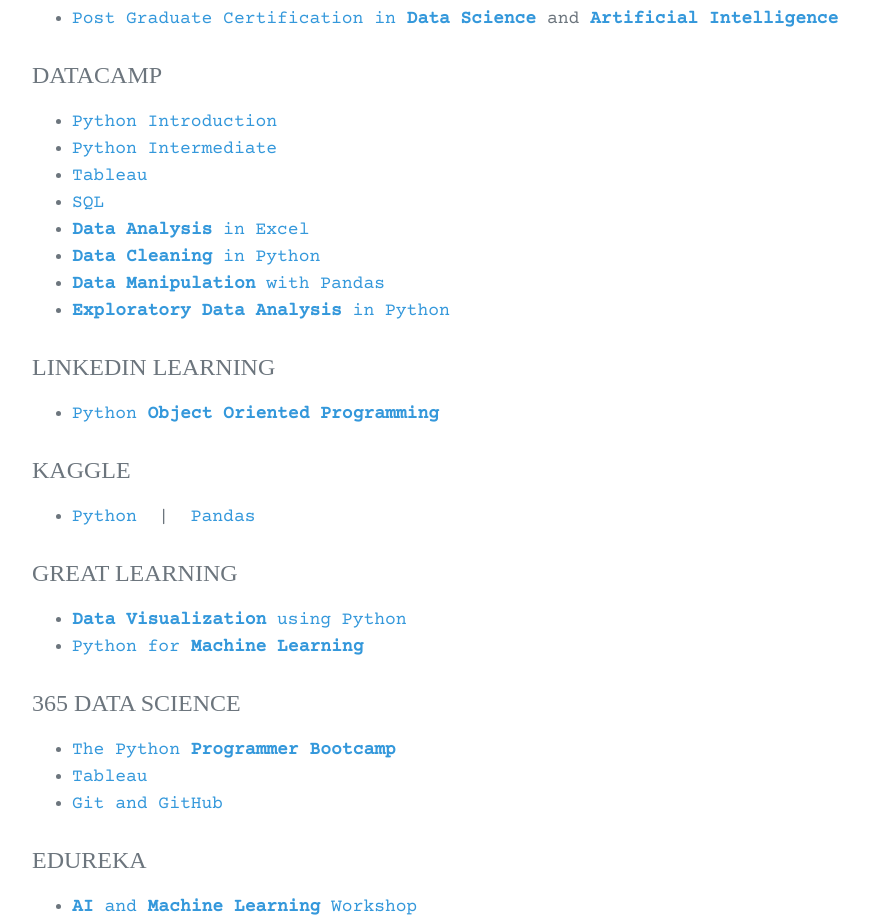
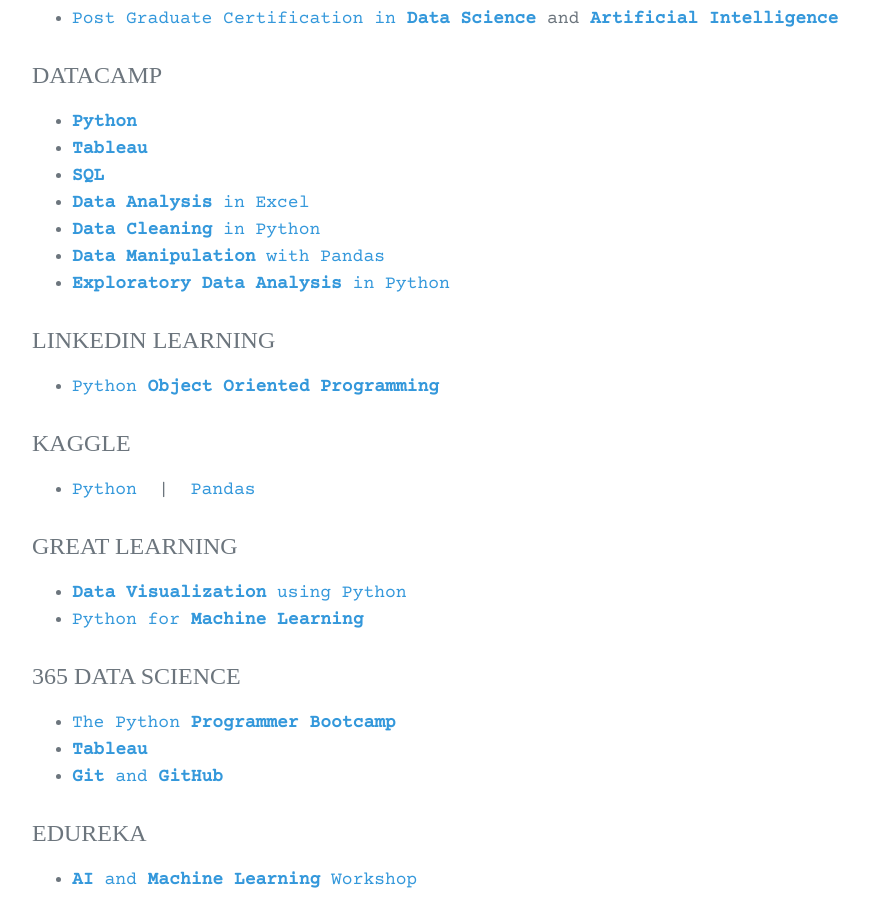
Before and after one commit to iamkirankumaryadav/Resume, a plain HTML site: page index.html in a window 1280 px wide. Shown: the part 5180-6104 px from the top of the page, without its empty margins (288-1157 px from the left). Drawn offline with Linux system fonts and the light colour scheme; a web font is replaced by a local one.

Commit message:
Update index.html

```diff
--- a/index.html
+++ b/index.html
@@ -301,16 +301,13 @@
                 <div class="subheading mb-3">DataCamp</div>
                 <ul class="fa-ol mb-0" style="font-size: large;">
                     <li>
-                        <a href="pdf/IntroPython.pdf" target="_blank" style="text-decoration: none">Python Introduction</a>
+                        <a href="pdf/Python.pdf" target="_blank" style="text-decoration: none"><strong>Python</strong></a>
                     </li>
                     <li>
-                        <a href="pdf/Python.pdf" target="_blank" style="text-decoration: none">Python Intermediate</a>
+                        <a href="pdf/IntroTableau.pdf" target="_blank" style="text-decoration: none"><strong>Tableau</strong></a>
                     </li>
                     <li>
-                        <a href="pdf/IntroTableau.pdf" target="_blank" style="text-decoration: none">Tableau</a>
-                    </li>
-                    <li>
-                        <a href="pdf/IntroSQL.pdf" target="_blank" style="text-decoration: none">SQL</a>
+                        <a href="pdf/IntroSQL.pdf" target="_blank" style="text-decoration: none"><strong>SQL</strong></a>
                     </li>
                     <li>
                         <a href="pdf/DataAnalysisExcel.pdf" target="_blank" style="text-decoration: none"><strong>Data Analysis</strong> in Excel</a>
@@ -361,10 +358,10 @@
                             style="text-decoration: none">The Python <strong>Programmer Bootcamp</strong></a>
                     </li>
                     <li>
-                        <a href="pdf/365Tableau.pdf" target="_blank" style="text-decoration: none">Tableau</a>
+                        <a href="pdf/365Tableau.pdf" target="_blank" style="text-decoration: none"><strong>Tableau</strong></a>
                     </li>
                     <li>
-                        <a href="pdf/365GitAndGitHub.pdf" target="_blank" style="text-decoration: none">Git and GitHub</a>
+                        <a href="pdf/365GitAndGitHub.pdf" target="_blank" style="text-decoration: none"><strong>Git</strong> and <strong>GitHub</strong></a>
                     </li>
                 </ul>
                 <br>
```
